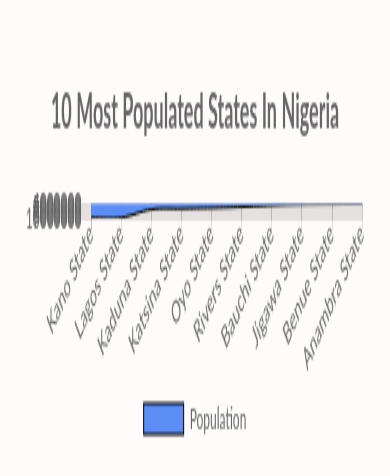
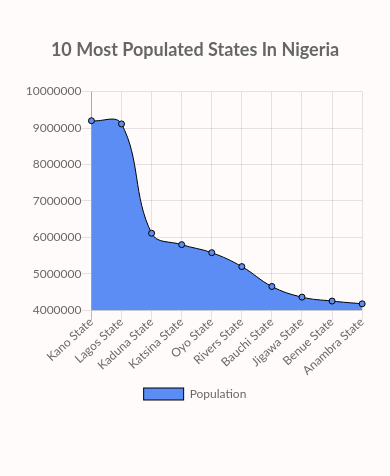
Before and after one commit to MelvinManni/charts, a plain HTML site: page index.html in a window 390 px wide. Drawn offline with nearby package versions, Linux system fonts and the light colour scheme.

Commit message:
mobile adjustment: done

```diff
--- a/app.js
+++ b/app.js
@@ -40,7 +40,7 @@ var myChart = new Chart(chart, {
         }]
     },
     options: {
-        responsive: true,
+        maintainAspectRatio: false,
         title: {
             display: true,
             text: "10 Most Populated States In Nigeria",
--- a/style.css
+++ b/style.css
@@ -10,8 +10,6 @@ body{
 
 .container{
     padding: 10px 20px;
+    position: relative;
+    min-height: 400px;
 }
-
-#popChart{
-    min-height: 450px;
-}
```
